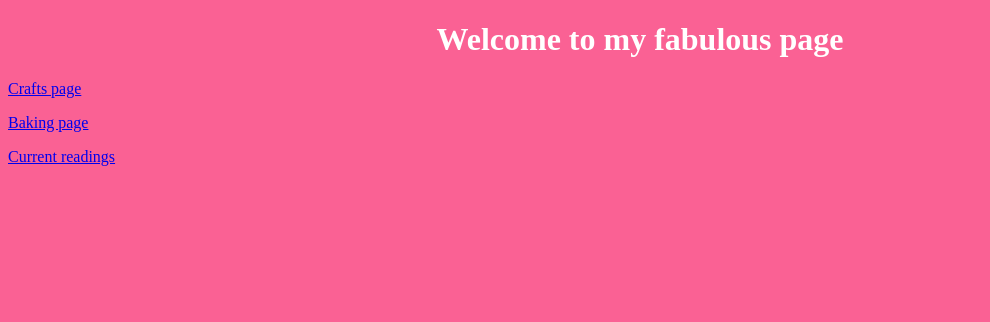
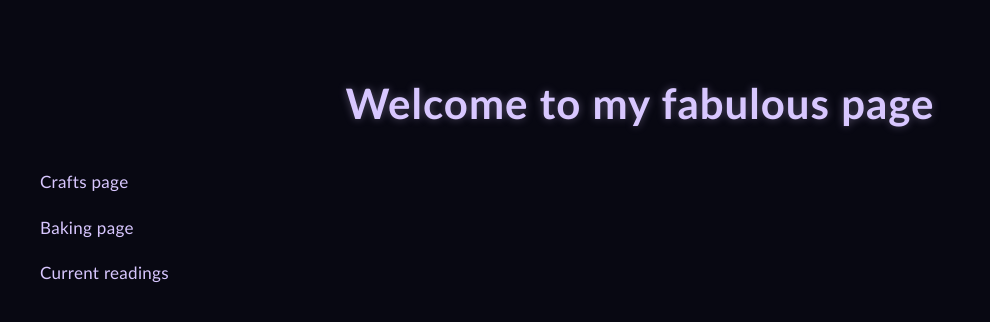
Before and after one commit to Enora-7/Blog, a Jekyll site: the page built from index.md, in a window 1280 px wide. Shown: the top 322 px of the page, without its empty margins (0-990 px from the left). Built offline with Jekyll 4.4.1, drawn with Linux system fonts in a browser that asks for light colours.

Commit message:
Refactor CSS styles in default layout
Updated styles for body, headings, links, and text elements. Improved overall color scheme and layout.

```diff
--- a/_layouts/default.html
+++ b/_layouts/default.html
@@ -9,18 +9,100 @@
     <title>{{ page.title }} - {{ site.title }}</title>
 
         <style>
+    /* ===== GLOBAL TEXT STYLE ===== */
+
     body {
-            background: #fa6194;
-            color: white;
+        background: #080812;
+        color: #d8c7ff;
+
+        font-family: "Trebuchet MS", "Segoe UI", sans-serif;
+        font-size: 17px;
+        line-height: 1.7;
+
+        margin: 0;
+        padding: 40px;
+
+        letter-spacing: 0.3px;
     }
+
+    /* ===== HEADINGS ===== */
+
+    h1, h2, h3, h4, h5, h6 {
+        color: #d8c7ff;
+
+        font-family: "Trebuchet MS", "Segoe UI", sans-serif;
+
+        font-weight: 600;
+        letter-spacing: 1px;
+
+        text-shadow:
+            0 0 8px rgba(216, 199, 255, 0.35);
+    }
+
+    h1 {
+        font-size: 42px;
+    }
+
+    h2 {
+        font-size: 30px;
+    }
+
+    h3 {
+        font-size: 24px;
+    }
+
+    /* ===== LINKS ===== */
+
+    a {
+        color: #d8c7ff;
+        text-decoration: none;
+
+        border-bottom: 1px solid transparent;
+
+        transition:
+            color 0.2s ease,
+            border-color 0.2s ease,
+            text-shadow 0.2s ease;
+    }
+
+    a:hover {
+        color: #ffffff;
+
+        border-bottom-color: #d8c7ff;
+
+        text-shadow:
+            0 0 8px #d8c7ff,
+            0 0 16px rgba(216, 199, 255, 0.5);
+    }
+
+    /* ===== NORMAL TEXT ===== */
+
+    p, li, span, strong, em {
+        color: #d8c7ff;
+    }
+
+    /* ===== CODE ===== */
+
+    code {
+        color: #d8c7ff;
+        background: rgba(216, 199, 255, 0.08);
+
+        padding: 3px 7px;
+        border-radius: 5px;
+    }
+
+    /* ===== STAR CURSOR ===== */
 
     .star {
         position: fixed;
         pointer-events: none;
         z-index: 9999;
-            color: white;
+
+        color: #ffffff;
         font-size: 16px;
+
         transform: translate(-50%, -50%);
+
         animation: starFade 800ms ease-out forwards;
 
         text-shadow:
```
Lines whose indentation alone changed are shown as unchanged.
